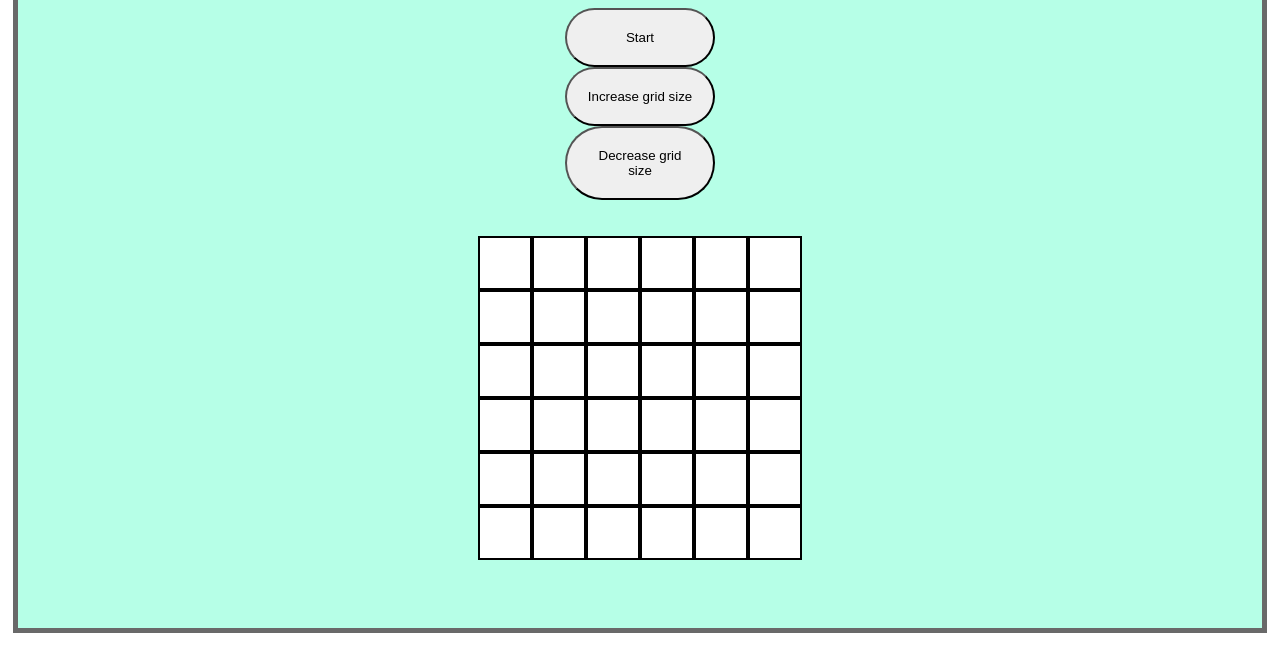
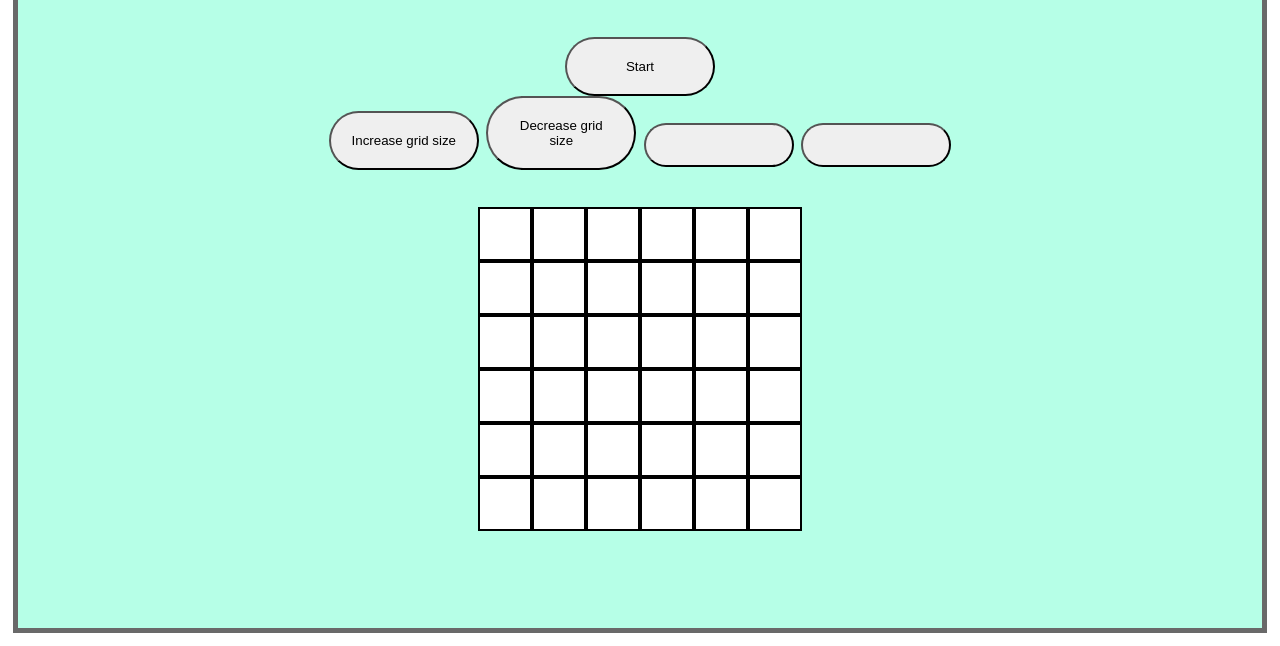
Before and after one commit to Marskipus/nopixelthermite, a plain HTML site: page index.html in a window 1280 px wide. Shown: the part 154-800 px from the top of the page. Drawn offline with Linux system fonts and the light colour scheme.

Commit message:
added css and new buttons

```diff
--- a/index.html
+++ b/index.html
@@ -15,8 +15,13 @@
     <div id="startmenu">
         <h1>Welcome</h1>
         <button class="settingbutton" id="start" data-start-button>Start</button>
-        <button class="settingbutton" data-increase-grid-size>Increase grid size</button>
-        <button class="settingbutton" data-decrease-grid-size>Decrease grid size</button>
+        <div>
+            <button class="settingbutton" data-increase-grid-size>Increase grid size</button>
+            <button class="settingbutton" data-decrease-grid-size>Decrease grid size</button>
+            <button class="settingbutton"></button>
+            <button class="settingbutton"></button>
+        </div>
+
         <div id="grid-container-container">
             <div id="grid-container" data-grid-container></div>
         </div>
--- a/style.css
+++ b/style.css
@@ -53,6 +53,7 @@
     width: 150px;
     border-radius: 50px;
     cursor: pointer;
+
 }
 .winmenu {
     display: none;
```
Also changed, not shown: main.js (+1 -1 lines).
